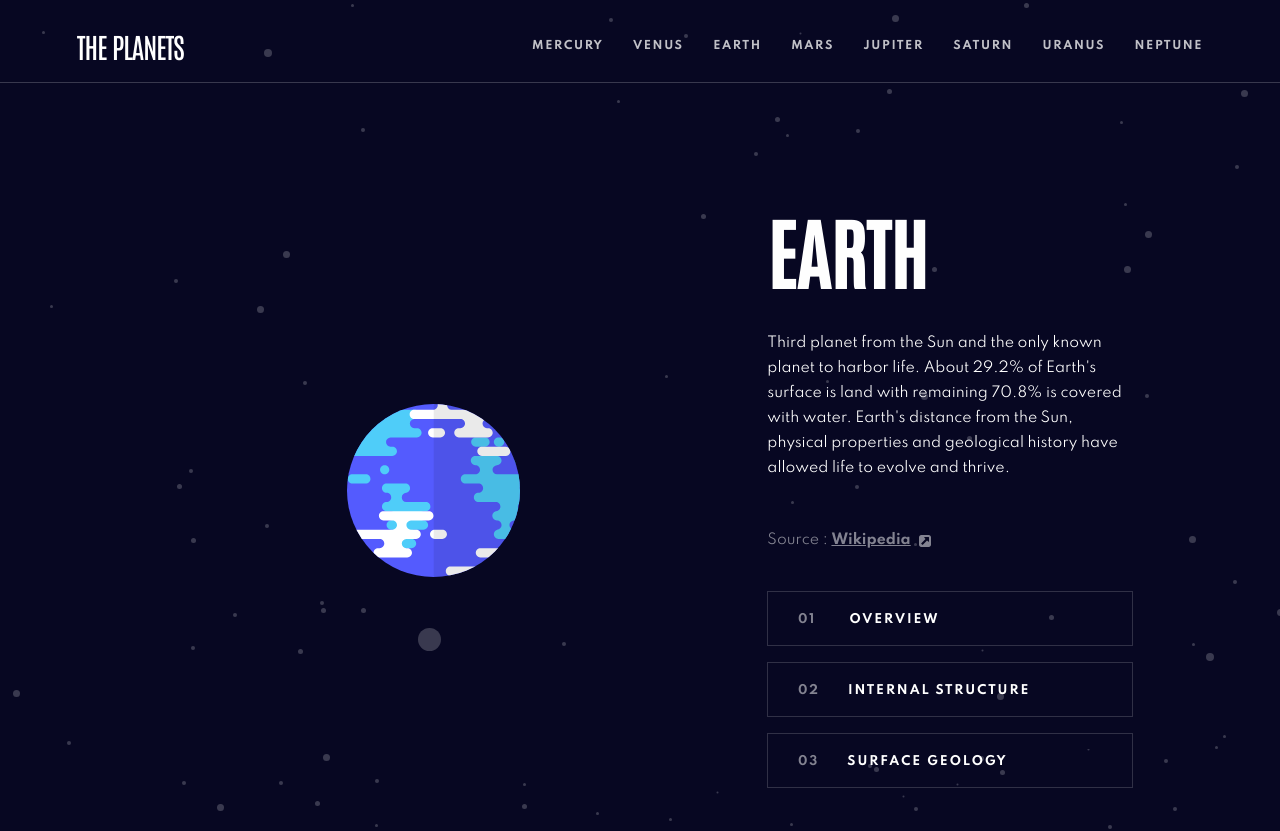
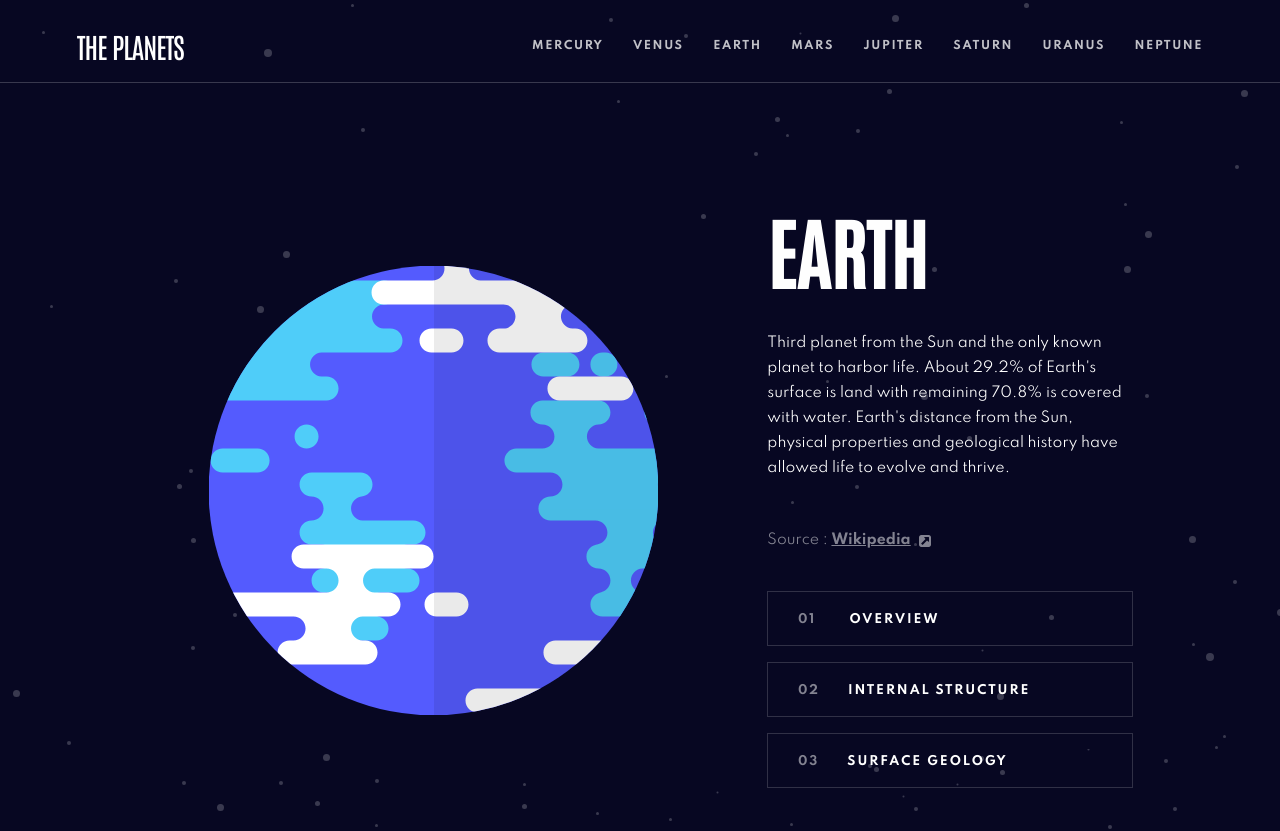
Before and after one commit to emestabillo/planets-fact-site, a Next.js app: page /Earth in a window 1280 px wide. Shown: the top 831 px of the page. Built offline with nearby package versions, Linux system fonts and the light colour scheme.

Commit message:
Edit animation bug

```diff
--- a/components/MainWrapper.js
+++ b/components/MainWrapper.js
@@ -18,7 +18,13 @@ const Wrapper = styled(motion.main)`
   }
 `;
 
-export const variants = {
+function MainWrapper({ children }) {
+  return (
+    <Wrapper
+      id="main"
+      initial="hidden"
+      animate="visible"
+      variants={{
         hidden: {
           scale: 0.8,
           opacity: 0,
@@ -31,11 +37,8 @@ export const variants = {
             delay: 0.3,
           },
         },
-};
-
-function MainWrapper({ children }) {
-  return (
-    <Wrapper id="main" initial="hidden" animate="visible" variants={variants}>
+      }}
+    >
       {children}
     </Wrapper>
   );
--- a/components/PlanetImage.js
+++ b/components/PlanetImage.js
@@ -3,7 +3,6 @@ import styled from "styled-components";
 import { QUERIES } from "../shared/constants";
 import { PlanetSize } from "../shared/helpers";
 import { motion, AnimatePresence } from "framer-motion";
-import { variants } from "./MainWrapper";
 
 const Wrapper = styled.div`
   padding: 1.5rem 0;
@@ -75,7 +74,6 @@ function PlanetImage({ name, images, activeTab }) {
       <AnimatePresence exitBeforeEnter>
         <ImageDiv
           key={name}
-          variants={variants}
           name={name}
           initial={{ opacity: 0 }}
           animate={{ opacity: 1 }}
```
Lines whose indentation alone changed are shown as unchanged.
